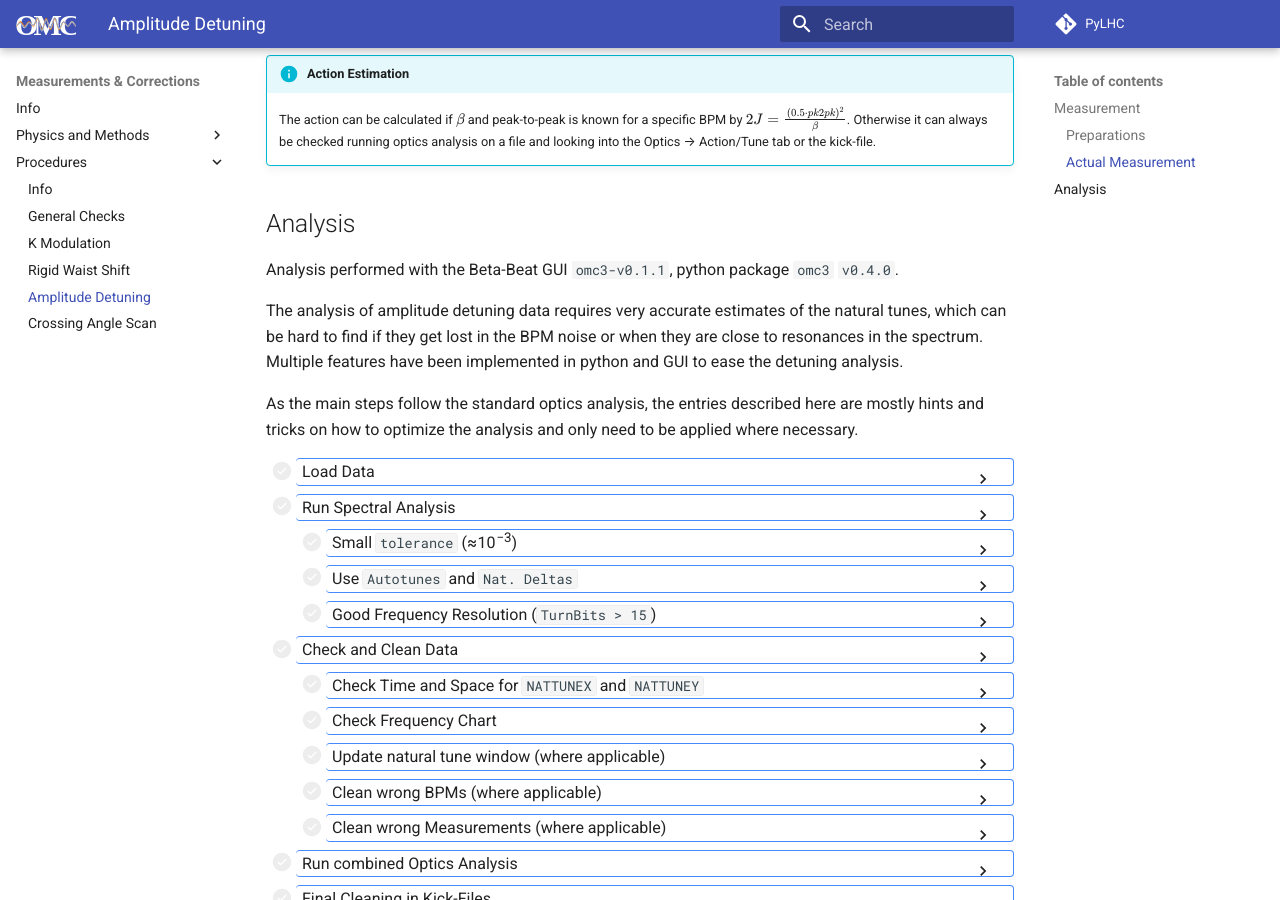
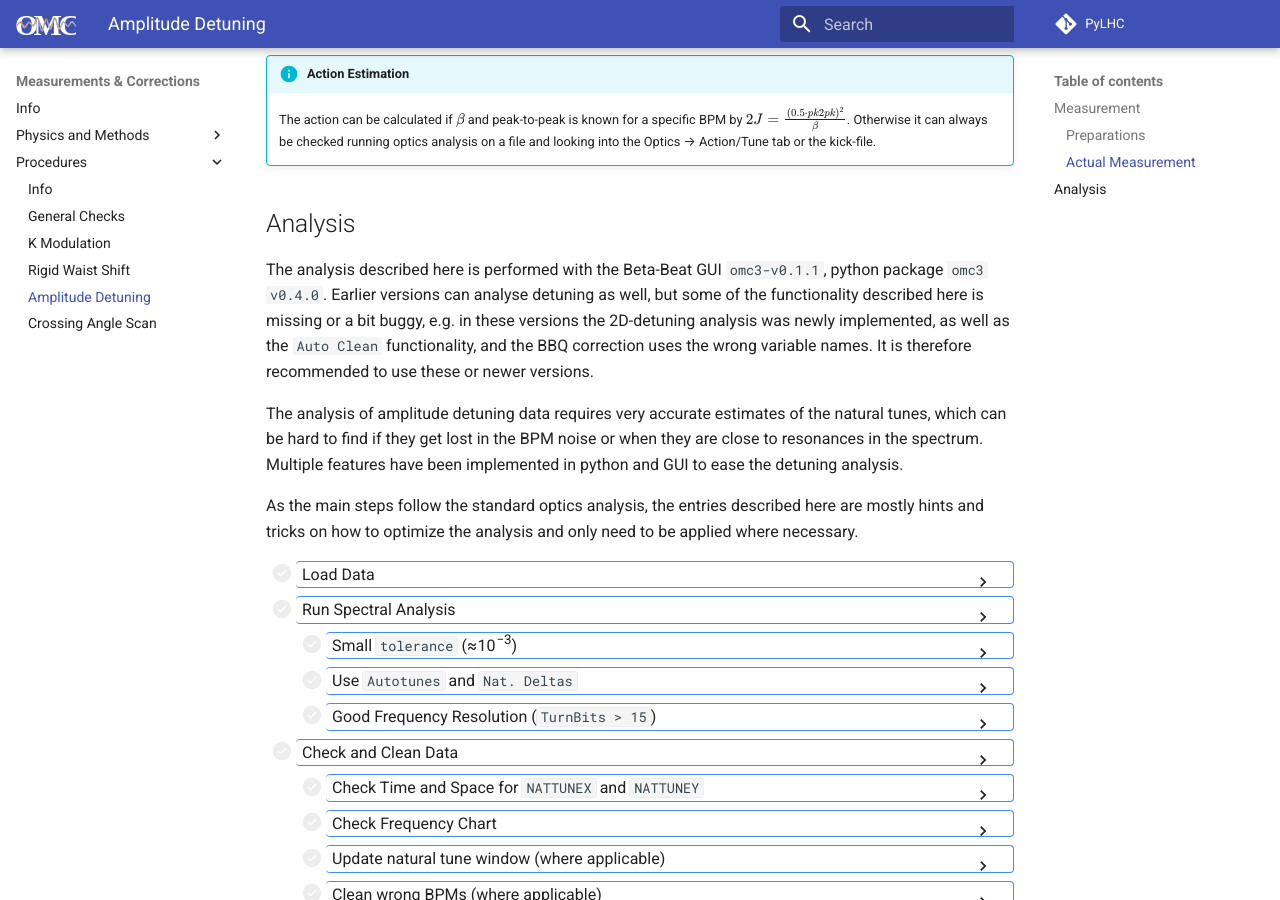
Before and after one commit to pylhc/pylhc.github.io, an MkDocs documentation site: the page built from docs/measurements/procedures/ampdet.md, in a window 1280 px wide and 900 px high, scrolled down 1905 px. Built offline with MkDocs 1.6.1 and Material for MkDocs 9.7.7, drawn with Linux system fonts in a browser that asks for light colours; some of the changed lines change nothing that is shown; some of the changed text lies outside the part shown.

Commit message:
felix review changes

```diff
--- a/docs/measurements/procedures/ampdet.md
+++ b/docs/measurements/procedures/ampdet.md
@@ -30,8 +30,8 @@
 
 - [ ] <details class="nodeco"><summary>Correct Coupling</summary>
       <p>
-      As always, coupling should be well corrected to $|C-| \leq 10^{-3}$.
-      This can be easily achieved by performing diagonal kicks of mediocre strength, and get the correction values from the GUI.<br>
+      As always, coupling should be well corrected to $|C-| \approx 10^{-3}$.
+      This can be easily achieved by performing diagonal kicks of intermediate strength, and get the correction values from the GUI.<br>
       :fontawesome-solid-triangle-exclamation: **Beware that the signs need to be switched for correction in the machine**.
       </p></details>
 
@@ -59,7 +59,7 @@
 
 !!! info "Tune Deltas"
 
-    in the past, clean amplitude detuning measurements could be achieved with tune deltas (signs as given in Multiturn) of <br>
+    In the past, clean amplitude detuning measurements could be achieved with tune deltas (signs as given in Multiturn) of <br>
     Horizontal: -0.009,<br>
     Vertical: +0.007.
 
@@ -91,7 +91,7 @@
           <p>
           If you are kicking with reduced tune deltas, it is also important to have an eye on the tune drift of the machine,
           so that you do not further decrease the distance between natural tune and excitation.
-          Update the tune in multiturn if necessary.
+          Update the tune in Multiturn if necessary.
           The tune drifts will be compensated in the python analysis step by using data from the BBQ.
           </p></details>
     - [ ] Try to reach 0.015&mu;m - 0.020&mu;m in action ($2J_x$)
@@ -148,7 +148,10 @@
 
 ## Analysis
 
-Analysis performed with the Beta-Beat GUI `omc3-v0.1.1`, python package `omc3` `v0.4.0`.
+The analysis described here is performed with the Beta-Beat GUI `omc3-v0.1.1`, python package `omc3` `v0.4.0`.
+Earlier versions can analyse detuning as well, but some of the functionality described here is missing or a bit buggy,
+e.g. in these versions the 2D-detuning analysis was newly implemented, as well as the `Auto Clean` functionality,
+and the BBQ correction uses the wrong variable names. It is therefore recommended to use these or newer versions.
 
 The analysis of amplitude detuning data requires very accurate estimates of the natural tunes,
 which can be hard to find if they get lost in the BPM noise or when they are close to resonances in the spectrum.
@@ -169,11 +172,11 @@
       </p></details>
     - [ ] <details class="nodeco"><summary>Small `tolerance` (&asymp;10<sup>&minus;3</sup>)</summary>
           <p>
-          The tune tolerance (found in the `Tune Settings`) specifies in what region around the assumed natural tune (see next step, the region is $f$ &plusmn; tolerace), the highest frequency line is chosen to be the natural tune.
+          The tune tolerance (found in the `Tune Settings`) specifies in what region around the assumed natural tune (see next step, the region is $f$ &plusmn; tolerance), the highest frequency line is chosen to be the natural tune.
           To not accidentally capture the main tune or other excited resonances close by, the tolerance should be kept low (&asymp;10<sup>&minus;3</sup>).
           In case of large detuning (e.g. 40 &middot; 10<sup>3</sup> m<sup>&minus;1</sup> &times; 0.016m = 6.4 &middot; 10<sup>&minus;3</sup>) or change of the AC-Dipole frequency (e.g. to adapt for tune drifts),
           this could mean that the natural tune will not fall into this window anymore.
-          The both can be avoided using `Autotunes` and maybe adapting the tune deltas (see next step),
+          Both can be avoided using `Autotunes` and maybe adapting the tune deltas (see next step),
           but can also be easily remedied in the cleaning step via the `Update Nattune` functionality.
           You can check the approximate tolerance window, by using the `Set Window` button of `Update Nattune`,
           which will set the markers according to the `Nattune` and `tolerance` in the `Tune Settings`,
@@ -197,7 +200,7 @@
           If this is activated (here for `transverse` planes), the highest peak in the whole spectrum is automatically assumed to be the driven tune.
           From those we can specify the difference to the natural tunes, by activating the `Nat. Deltas`, instead of the natural tunes themselves.
           Now, no matter the tune drift (if the tunes are kept updated in Multiturn), the unperturbed natural tune should always be, where we expect it.<br>
-          :fontawesome-solid-triangle-exclamation: **Beware that the signs between the `Nat. Deltas` and Multiturns are inverted,** <br>
+          :fontawesome-solid-triangle-exclamation: **Beware that the signs between the `Nat. Deltas` and Multiturn are inverted,** <br>
            as Multiturn uses the &Delta; to specify the excitation frequency based on the natural tune,
           while the GUI/harpy searches for the natural tune at &Delta; from the driven tune.
           </p>
@@ -210,7 +213,7 @@
           <p>
           As the tune shift can be very small, we would want a good resolution in frequency, which can be controlled by `TurnBits`.
           The standard value of `TurnBits` of `20` (leading to 2<sup>20</sup> complex coefficients, i.e. 2<sup>21</sup> spectral lines) is a good start, but can lead to excessive memory use when analysing 15&minus;20 files at once.
-          I estimate (from experience), that with `19` turn-bits, you will need 60GB to 80GB of RAM, `20` will obviously double and `18` half that value.
+          I estimate (from experience), that with `19` turn-bits, you will need 60GB to 80GB of RAM, `20` will obviously double and `18` halve that value.
           Both of these should be good values to use (see Infobox "TurnBit Estimation" below).<br>
           The `OutputBits` on the other hand can be smaller, as the highest line stored per "bucket" will keep the frequency location calculated from the higher resolution form `TurnBits`.
           Therefore, even if the wrong line is selected (see step "Small tolerance"), the correct tune line will still be available in its bucket.
@@ -231,7 +234,7 @@
         :fontawesome-solid-triangle-exclamation: **Be sure that the found tune shown is the natural tune and not the driven tune.** <br>
         Often it is required to check only one of them at a time, to get a clearer view.
         This can be easily achieved by *right clicking* into the data selection box on the left hand side of the plane that you want to unselect (or choosing `none`)
-        and then *middle clicking* into the chart to autozoom the data.
+        and then *middle clicking* into the chart to auto-zoom the data.
         The BPMs should differ only very little in the found tune (< 10<sup>&minus;5</sup>), otherwise they need to be cleaned.
         The following steps describe how to do that.
         </p>
@@ -310,8 +313,8 @@
     </p></details>
 - [ ] <details class="nodeco"><summary>Final Cleaning in Kick-Files</summary>
     <p>
-    After the optics analysis has run, the only input from it that is needed for the detuning analysis, is are the `Kick-Files`.
-    In fact, these are the only files required to be present in the folder given as input to the python `analyse_amplitude_detuning` script.
+    After the optics analysis has run, the only input from it that is needed for the detuning analysis are the `Kick-Files`.
+    In fact, these are the only files required to be present in the folder given as input to the python `omc3.amplitude_detuning_analysis` script.
     In the case discussed above, that for one kick one wants to keep one tune plane but not the other, one can now open the respective `kick_x` or `kick_y`
     file and set the natural tune entry (e.g. `NATTUNEX`) for that kick to `NaN`.
     That way, this tune measurement will be ignored.<br>
@@ -326,7 +329,7 @@
     To start the `python` analysis, click `Python Detuning Analysis`.
     In the `Amplitude Detuning Analysis` window make sure that the right `Action Plane` for your kicks is selected.
     Choose `XY` for the 2D/4D analysis.
-    Also make sure, that the tick at `AC-Dipole` is set, which will compensate the direct terms for the force oscillations (i.e. divide the detuning by a factor of 2) in the plots.
+    Also make sure, that the tick at `AC-Dipole` is set, which will compensate the direct terms for the forced oscillations (i.e. divide the detuning by a factor of 2) in the plots.
     The analysis from the GUI is usually run with BBQ correction, which can be `deactivated` by choosing this option in the `BBQ Filtering Method`
     (it does not make sense to use the BBQ data without filtering first, therefore no filtering = no BBQ correction).
     Clicking on `Start` runs the amplitude detuning `python` script on the current optics data and - if this is successful - also runs the plotting functions
@@ -348,15 +351,15 @@
         The first cleaning method `outliers` is using the same algorithm as `Auto Clean`, and requires an `outlier limit` to be set.
         BBQ data deviating less than this limit from the moving average are never cleaned.
         The moving average is then calculated on the cleaned data and the closest value to the kick time subtracted from the natural tune measured during the kick.
-        The second method `cut` let's use choose a fixed `cut` around the assumed natural tunes and data beyond that value is cleaned.
-        In this case also `Fine windowing` can be enabled, which performs another moving average on the now cleaned data and datapoints deviating more than the `fine cut`
+        The second method `cut` allows to choose a fixed `cut` around the assumed natural tunes and data beyond that value is cleaned.
+        In this case also `Fine windowing` can be enabled, which performs another moving average on the now cleaned data and data-points deviating more than the `fine cut`
         value are also cleaned.<br>
         </p></details>
 
 ??? info "Quick TurnBit Estimation"
     Let's assume a small detuning of 10 &middot; 10<sup>3</sup> m<sup>&minus;1</sup> and an action increase between kicks of 0.020 &mu;m / 20 kicks,
     leading to a detuning difference between two kicks of &Delta;Q = 1 &middot; 10<sup>&minus;5</sup>.
-    The frequency resolution $\Delta f$ is the inverse of the length of the turns-data (halfed, as we have pairs), so 2<sup>&minus;TurnBits&minus;1</sup> :<br>
+    The frequency resolution $\Delta f$ is the inverse of the length of the turns-data (halved, as we have pairs), so 2<sup>&minus;TurnBits&minus;1</sup> :<br>
     `TurnBits = 20`: $\Delta f = 4.8 \cdot 10^{-7}$<br>
     `TurnBits = 19`: $\Delta f = 9.5 \cdot 10^{-7}$<br>
     `TurnBits = 18`: $\Delta f = 1.9 \cdot 10^{-6}$<br>
```
